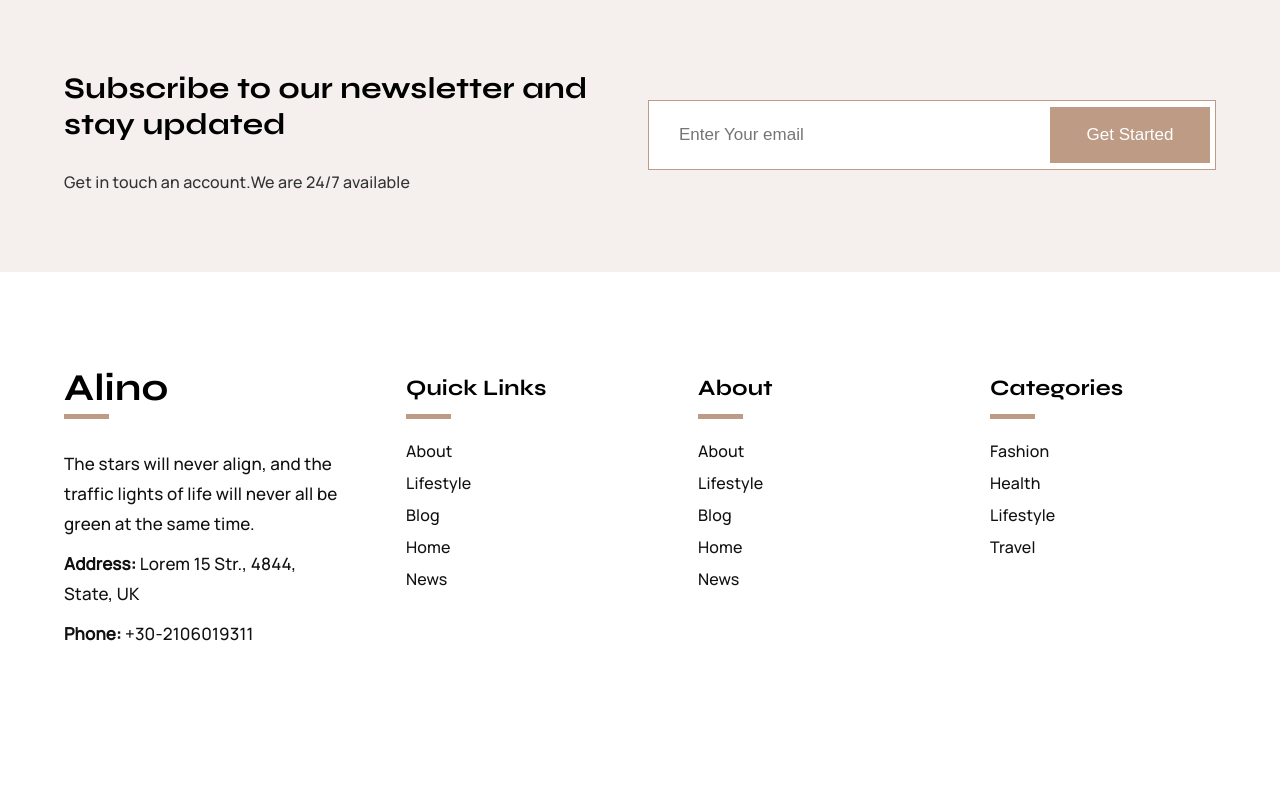
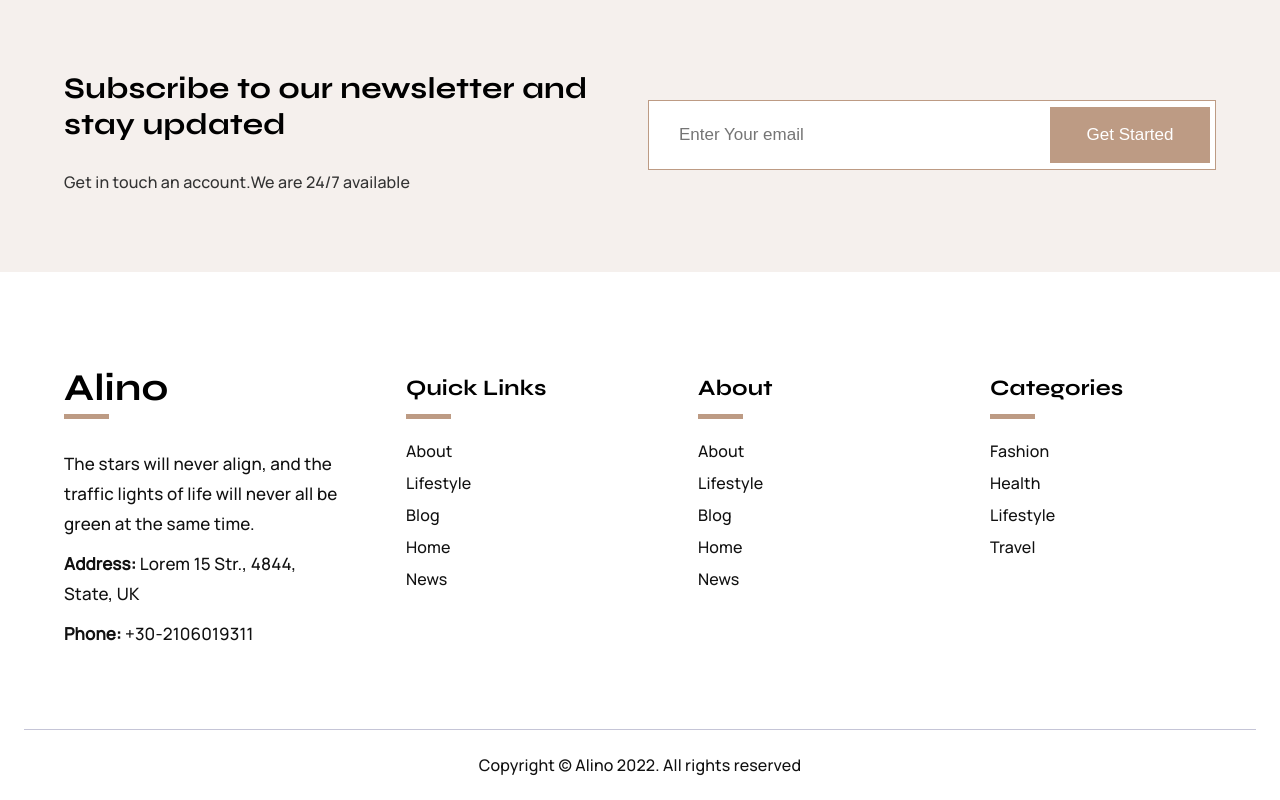
Before and after one commit to AnatoliiZh/react-project-control, a React (Create React App) app: page / in a window 1280 px wide. Shown: the part 3751-4551 px from the top of the page. Before the commit the page ends 4410 px from the top, so only its background shows below. Built offline with nearby package versions, Linux system fonts and the light colour scheme.

Commit message:
add bottom footer

```diff
--- a/src/container/Footer/Footer.scss
+++ b/src/container/Footer/Footer.scss
@@ -58,4 +58,18 @@
 
         }
     }
+    .footer-bottom{
+        margin-top: 70px;
+        border-top: 1.25px solid rgba(107, 105, 153, 0.39);
+        width: 100%;
+        line-height: 70px;
+        // padding-right: 15px;
+        text-align: center;
+        font-family: "Manrope";
+        color: #111;
+        font-size: 16px;
+        font-weight: 500;
+
+
+    }
 }
--- a/src/container/Footer/Footer.tsx
+++ b/src/container/Footer/Footer.tsx
@@ -66,6 +66,11 @@ const Footer = (props: Props) => {
                     </Grid>
                 </Grid>
             </Container>
+            <Container maxWidth="xl">
+                <div className="footer-bottom">
+                    Copyright © Alino 2022. All rights reserved
+                </div>
+            </Container>
         </div>
     )
 }
```
